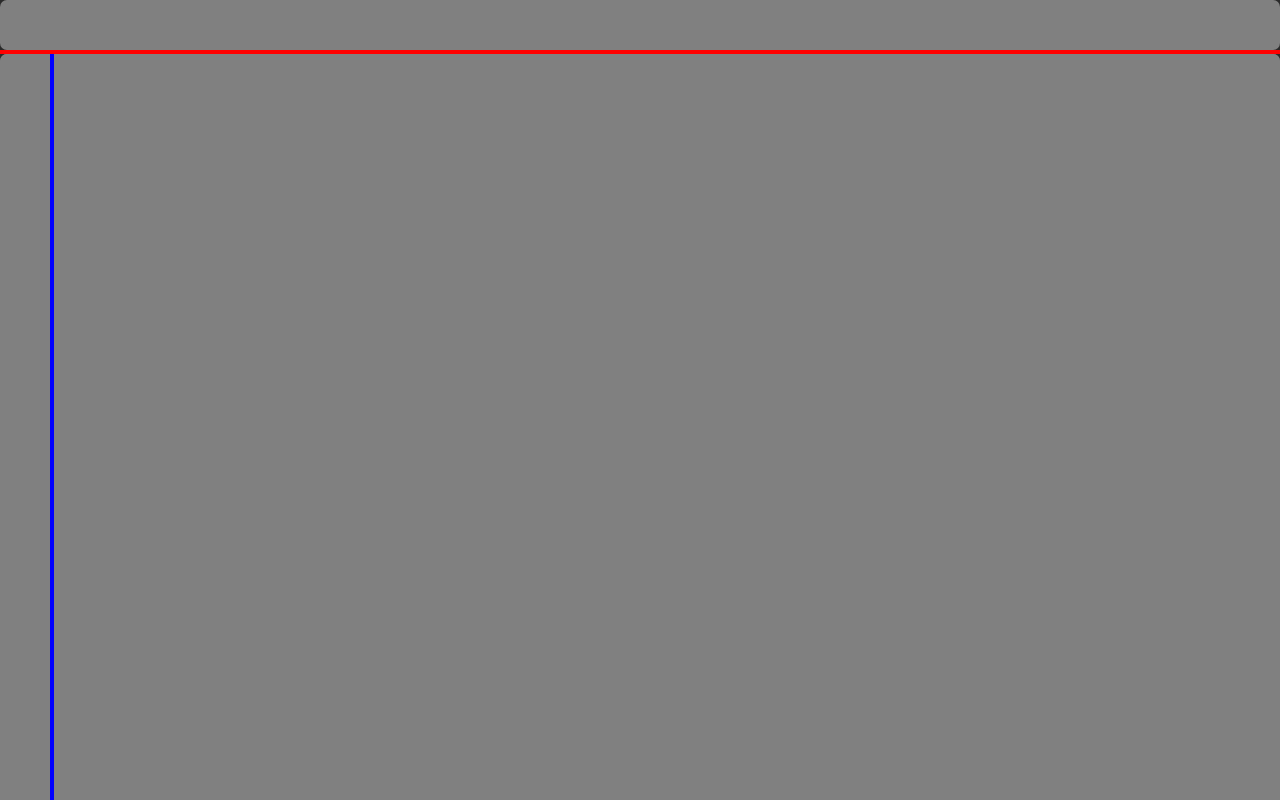
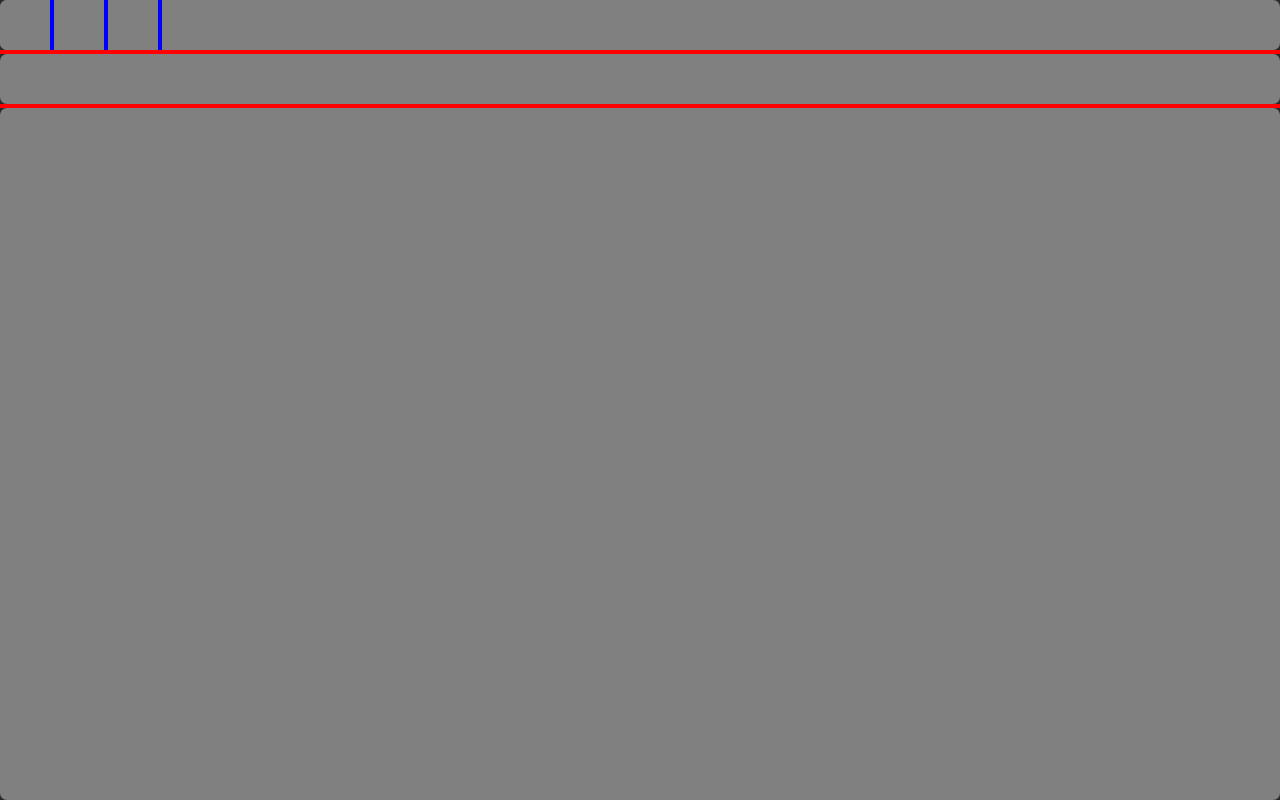
Before and after one commit to Irrgh/BlendAIR, a website: page tests/windowTest.html in a window 1280 px wide. Drawn offline with Linux system fonts and the light colour scheme.

Commit message:
well it works a slight bit more

```diff
--- a/src/gui/ResizableWindow.ts
+++ b/src/gui/ResizableWindow.ts
@@ -93,7 +93,7 @@ export class ResizableWindow {
             return this.setInitialChild(child);
         }
 
-        const divBefore = this.children[index].div;
+        const childBefore = this.children[index];
 
         const childrenBefore = this.children.slice(0, index)        // insert child into list of children
         const childrenAfter = this.children.slice(index);
@@ -102,11 +102,11 @@ export class ResizableWindow {
 
 
 
-        console.log(divBefore);
+        console.log(childBefore.div);
 
 
-        if (divBefore) {
-            this.div.insertBefore(child.div, divBefore);        // probably not needed
+        if (childBefore.div) {
+            this.div.insertBefore(child.div, childBefore.div);        // probably not needed
         } else {
             this.div.appendChild(child.div);
         }
@@ -117,14 +117,15 @@ export class ResizableWindow {
 
             child.div.style.setProperty("width", `${child.width}px`);
             child.div.style.setProperty("height", `${this.height}px`);
-            child.div.style.setProperty("left", `${divBefore.clientLeft}px`);
-            child.div.style.setProperty("top", `${this.div.clientTop}px`);
+            child.div.style.setProperty("left", `${childBefore.div.getBoundingClientRect().left}px`);
+            child.div.style.setProperty("top", `${this.div.getBoundingClientRect().top}px`);
 
-            divBefore.style.setProperty("left", `${divBefore.clientLeft + ResizableWindow.MINIMUM_DIMENSIONS + ResizableWindow.RESIZER_THICKNESS}px`);
-            divBefore.style.setProperty("width", `${divBefore.clientWidth - ResizableWindow.MINIMUM_DIMENSIONS - ResizableWindow.RESIZER_THICKNESS}px`);
+            childBefore.div.style.setProperty("left", `${childBefore.div.getBoundingClientRect().left + child.width + ResizableWindow.RESIZER_THICKNESS}px`);
+            childBefore.div.style.setProperty("width", `${childBefore.div.getBoundingClientRect().width - child.width - ResizableWindow.RESIZER_THICKNESS}px`);
+            childBefore.width -= (child.width + ResizableWindow.RESIZER_THICKNESS);
 
             resizer.classList.add("verticalResizer");
-            resizer.style.setProperty("left", `${divBefore.clientLeft + ResizableWindow.MINIMUM_DIMENSIONS}px`);
+            resizer.style.setProperty("left", `${childBefore.div.getBoundingClientRect().left - ResizableWindow.RESIZER_THICKNESS}px`);
             resizer.style.setProperty("height", `${this.height}px`);
             resizer.style.setProperty("width", `${ResizableWindow.RESIZER_THICKNESS}px`);
 
@@ -132,14 +133,15 @@ export class ResizableWindow {
 
             child.div.style.setProperty("height", `${child.height}px`);
             child.div.style.setProperty("width", `${this.width}px`);
-            child.div.style.setProperty("left", `${divBefore.clientLeft}px`);
-            child.div.style.setProperty("top", `${this.div.clientTop}px`);
+            child.div.style.setProperty("left", `${this.div.getBoundingClientRect().left}px`);
+            child.div.style.setProperty("top", `${childBefore.div.getBoundingClientRect().top}px`);
 
-            divBefore.style.setProperty("top", `${divBefore.clientTop + ResizableWindow.MINIMUM_DIMENSIONS + ResizableWindow.RESIZER_THICKNESS}px`);
-            divBefore.style.setProperty("height", `${divBefore.clientHeight - ResizableWindow.MINIMUM_DIMENSIONS - ResizableWindow.RESIZER_THICKNESS}px`);
+            childBefore.div.style.setProperty("top", `${childBefore.div.getBoundingClientRect().top + child.height + ResizableWindow.RESIZER_THICKNESS}px`);
+            childBefore.div.style.setProperty("height", `${childBefore.div.getBoundingClientRect().height - child.height - ResizableWindow.RESIZER_THICKNESS}px`);
+            childBefore.height -= (child.height + ResizableWindow.RESIZER_THICKNESS);
 
             resizer.classList.add("horizontalResizer");
-            resizer.style.setProperty("top", `${divBefore.clientTop + ResizableWindow.MINIMUM_DIMENSIONS}px`);
+            resizer.style.setProperty("top", `${childBefore.div.getBoundingClientRect().top - ResizableWindow.RESIZER_THICKNESS}px`);
             resizer.style.setProperty("height", `${ResizableWindow.RESIZER_THICKNESS}px`);
             resizer.style.setProperty("width", `${this.width}`);
 
@@ -190,7 +192,7 @@ export class ResizableWindow {
         });
 
 
-        this.div.insertBefore(resizer, divBefore);
+        this.div.insertBefore(resizer, childBefore.div);
         this.resizers.push(resizer);
 
 
@@ -206,14 +208,14 @@ export class ResizableWindow {
         throw new Error(`Resizer does not exist in list 🤔`);
     }
 
-    /** Caculates the leftmost position of resizer left attribute
+    /** Calculates the leftmost position of resizer left attribute
      *
      * @returns
      */
     private calculateLeftClearance(): number {
 
         if (this.children.length == 0) {
-            return this.div.clientLeft + ResizableWindow.MINIMUM_DIMENSIONS;
+            return this.div.getBoundingClientRect().left + ResizableWindow.MINIMUM_DIMENSIONS;
         } else {
 
             if (this.childLayout == ResizableLayout.HORIZONTAL) {
@@ -234,14 +236,16 @@ export class ResizableWindow {
 
     }
 
-    /** Caculates the rightmost position of resizer left attribute
+    /** Calculates the rightmost position of resizer left attribute
      *
      * @returns
      */
     private calculateRightClearance(): number {
 
         if (this.children.length == 0) {
-            return this.div.clientLeft + this.width - ResizableWindow.MINIMUM_DIMENSIONS - ResizableWindow.RESIZER_THICKNESS;
+            console.log("Window: ",this);
+            console.log("Parameters: ",this.div.getBoundingClientRect().left, this.width, ResizableWindow.MINIMUM_DIMENSIONS, ResizableWindow.RESIZER_THICKNESS);
+            return this.div.getBoundingClientRect().left + this.width - ResizableWindow.MINIMUM_DIMENSIONS - ResizableWindow.RESIZER_THICKNESS;
         } else {
 
             if (this.childLayout == ResizableLayout.HORIZONTAL) {
@@ -266,12 +270,12 @@ export class ResizableWindow {
     private calculateTopClearance(): number {
 
         if (this.children.length == 0) {
-            return this.div.clientTop + ResizableWindow.MINIMUM_DIMENSIONS;
+            return this.div.getBoundingClientRect().top + ResizableWindow.MINIMUM_DIMENSIONS;
         } else {
 
             if (this.childLayout == ResizableLayout.VERTICAL) {
 
-                return this.children[0].calculateTopClearance();
+                return this.children[this.children.length-1].calculateTopClearance();
             } else {
 
                 return this.children.map((el) => {
@@ -290,12 +294,14 @@ export class ResizableWindow {
     private calculateBottomClearance(): number {
 
         if (this.children.length == 0) {
-            return this.div.clientTop + this.height - ResizableWindow.MINIMUM_DIMENSIONS - ResizableWindow.RESIZER_THICKNESS;
+            console.log("Window: ",this);
+            console.log("Parameters: ",this.div.getBoundingClientRect().top, this.height, ResizableWindow.MINIMUM_DIMENSIONS, ResizableWindow.RESIZER_THICKNESS);
+            return this.div.getBoundingClientRect().top + this.height - ResizableWindow.MINIMUM_DIMENSIONS - ResizableWindow.RESIZER_THICKNESS;
         } else {
 
             if (this.childLayout == ResizableLayout.VERTICAL) {
 
-                return this.children[this.children.length-1].calculateBottomClearance();
+                return this.children[0].calculateBottomClearance();
             } else {
 
                 return this.children.map((el) => {
@@ -329,16 +335,20 @@ export class ResizableWindow {
                 const leftmost = child1.calculateLeftClearance();
                 const rightmost = child2.calculateRightClearance();
 
+                const totalChildWidth = child1.width + child2.width;
+
                 const resizerLeft = Math.max(Math.min(x, rightmost), leftmost);
 
                 this.resizers[this.activeResizerIndex].style.setProperty("left", `${resizerLeft}px`);
 
+                child1.width = resizerLeft - child1.div.getBoundingClientRect().left;
+                child2.width = totalChildWidth - child1.width;  // probably no resizerThickness needed
 
-                child1.div.style.setProperty("width", `${resizerLeft}px`);
+                child1.div.style.setProperty("width", `${child1.width}px`);
                 child2.div.style.setProperty("left", `${resizerLeft + ResizableWindow.RESIZER_THICKNESS}px`);
-                child2.div.style.setProperty("width", `${this.width - resizerLeft - ResizableWindow.RESIZER_THICKNESS}px`);
-                child1.width = resizerLeft;
-                child2.width = this.width - resizerLeft - ResizableWindow.RESIZER_THICKNESS;
+                child2.div.style.setProperty("width", `${child2.width}px`);
+
+                console.log("Horizontal: ",leftmost,rightmost,resizerLeft);
 
                 break;
             case ResizableLayout.VERTICAL:
@@ -346,16 +356,21 @@ export class ResizableWindow {
                 const topmost = child1.calculateTopClearance();
                 const bottommost = child2.calculateBottomClearance();
 
+                const totalChildHeight= child1.height + child2.height;
+
                 const resizerTop = Math.max(Math.min(y, bottommost), topmost);
 
                 this.resizers[this.activeResizerIndex].style.setProperty("top", `${resizerTop}px`);
 
+                child1.height = resizerTop - child1.div.getBoundingClientRect().top;
+                child2.height = totalChildHeight - child1.height;
 
                 child1.div.style.setProperty("height", `${resizerTop}px`);
                 child2.div.style.setProperty("top", `${resizerTop + ResizableWindow.RESIZER_THICKNESS}px`);
-                child2.div.style.setProperty("height", `${this.height - resizerTop - ResizableWindow.RESIZER_THICKNESS}px`);
-                child1.height = resizerTop;
-                child2.height = this.height - resizerTop - ResizableWindow.RESIZER_THICKNESS;
+                child2.div.style.setProperty("height", `${child2.height}px`);
+
+
+                console.log("Vertical: ",topmost,bottommost,resizerTop);
 
                 break;
         }
@@ -394,13 +409,15 @@ export class ResizableWindow {
 
     private setInitialChild(child: ResizableWindow) {
         this.children = [child];
+        this.div.append(child.div);
+        console.log("i went here");
         child.div.style.setProperty("width", `${this.width}px`);
         child.div.style.setProperty("height", `${this.height}px`);
-        child.div.style.setProperty("left", `${this.div.clientLeft}px`);
-        child.div.style.setProperty("top", `${this.div.clientTop}px`);
+        child.div.style.setProperty("left", `${this.div.getBoundingClientRect().left}px`);
+        child.div.style.setProperty("top", `${this.div.getBoundingClientRect().top}px`);
         child.width = this.width;
         child.height = this.height;
-        this.div.append(child.div);
+
     }
 
 
--- a/styles/main.css
+++ b/styles/main.css
@@ -9,7 +9,7 @@
 .app-window-root {
     display: flex;
     background-color: rgb(42, 42, 42);
-    position: absolute;
+    position: fixed;
     flex:1;
     width: 100vw;
     height: 100vh;
@@ -19,8 +19,9 @@
 .app-window {
     border-radius: 7px;
     border: 2px transparent;
-    position: absolute;
+    position: fixed;
     background-color: gray;
+    box-sizing: border-box;
 }
 
 .verticalResizer {
--- a/tests/windowTest.html
+++ b/tests/windowTest.html
@@ -27,11 +27,14 @@
 
             const child = new ResizableWindow(null, ResizableLayout.HORIZONTAL, ResizableType.CHILD);
 
+            root.insertChildBefore(new ResizableWindow(null, ResizableLayout.VERTICAL, ResizableType.CHILD),0);
             root.insertChildBefore(child,0);
-            root.insertChildBefore(new ResizableWindow(null, ResizableLayout.VERTICAL, ResizableType.CHILD),0);
+            root.insertChildBefore(new ResizableWindow(null, ResizableLayout.VERTICAL, ResizableType.CHILD),1);
 
             child.insertChildBefore(new ResizableWindow(null, ResizableLayout.HORIZONTAL, ResizableType.CHILD),0);
             child.insertChildBefore(new ResizableWindow(null, ResizableLayout.HORIZONTAL, ResizableType.CHILD),0);
+            child.insertChildBefore(new ResizableWindow(null, ResizableLayout.HORIZONTAL, ResizableType.CHILD),1);
+            child.insertChildBefore(new ResizableWindow(null, ResizableLayout.HORIZONTAL, ResizableType.CHILD),2);
 
 
 
```
Also changed, not shown: build/gui/ResizableWindow.js.
